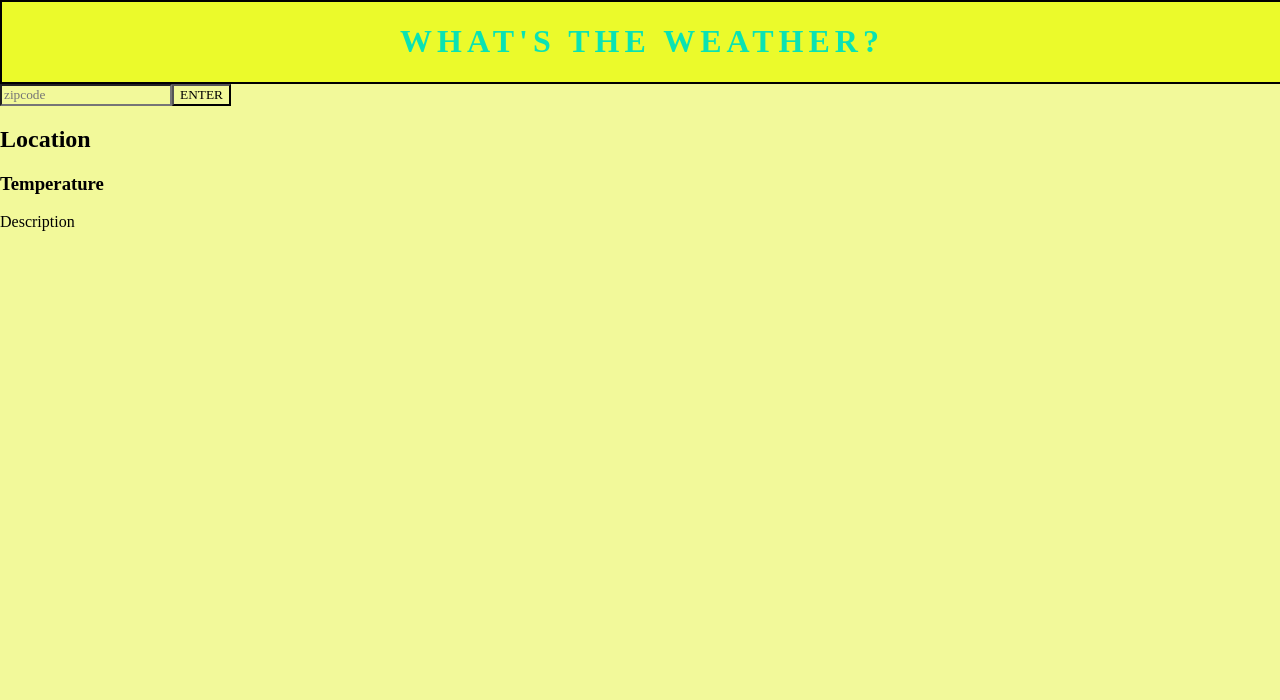
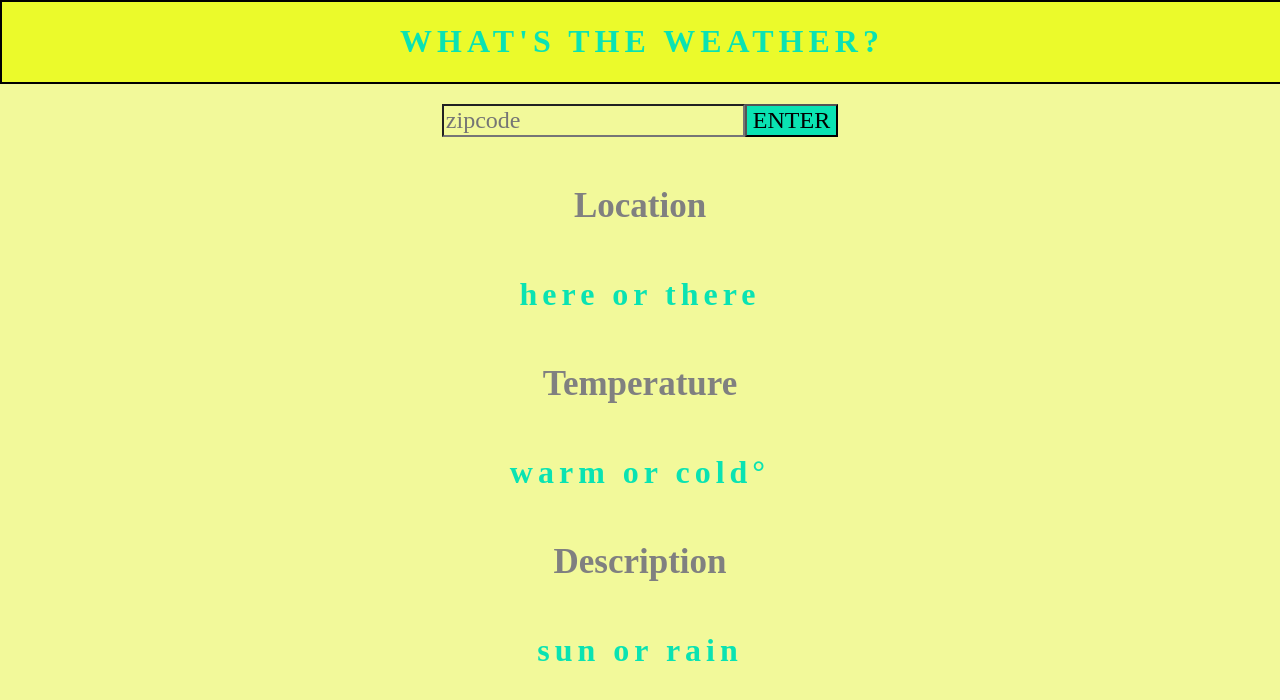
Before and after one commit to samischonefeld/weather_030319, a React (Create React App) app: page / in a window 1280 px wide. Shown: the top 700 px of the page. Built offline with nearby package versions, Linux system fonts and the light colour scheme; a web font is replaced by a local one.

Commit message:
updated styling

```diff
--- a/src/App.css
+++ b/src/App.css
@@ -9,12 +9,17 @@
   justify-content: center;
   background-color: #EBFA2B;
 }
+.title {
+  background-color: #EBFA2B;
+}
 h1 {
     color: #0AE3B2;
     letter-spacing: 5px;
-    background-color: #EBFA2B;
 }
-
+h2 {
+  font-size: 35px;
+  color: gray;
+}
 * {
   font-family: 'ZCOOL QingKe HuangYou', cursive;
   background-color: #F2F99A;
@@ -35,20 +40,29 @@ ul {
 }
 
 /*Search*/
-form{
-  border: 2px solid black;
+.searchbar {
+  display: flex;
+  justify-content: center;
   padding: 20px;
 }
-.formcontainer{
-  border: 2px solid blue;
+.zipinput {
+  font-size: 24px;
+}
+
+.submitbutton {
+  font-size: 24px;
+  background-color: #0AE3B2;
+}
+
+/*Global*/
+.page_container{
   display: flex;
+  flex-direction: column;
   justify-content: center;
+}
+/*Results*/
+.results_container{
+  display: flex;
   flex-direction: column;
+  align-items: center;
 }
-.formtitle{
-  border: 2px solid red;
-  display: flex;
-  justify-content: center;
-  padding: 10px;
-  color: #0AE3B2;
-}
--- a/src/App.js
+++ b/src/App.js
@@ -8,21 +8,21 @@ class App extends Component {
   state = {
     zip: '',
     weather: '',
-    temp: '',
-    location: '',
-    description: '',
+    temp: 'warm or cold',
+    location: 'here or there',
+    description: 'sun or rain',
   }
 
   handleChange(e) {
     let value = e.target.value
-    this.setState({zip: value})
+    this.setState({ zip: value })
   }
 
-  fetchAPI(){
+  fetchAPI() {
     let zip = this.state.zip;
     let url = `//api.openweathermap.org/data/2.5/weather?zip=${zip},us&units=imperial&appid=fecb88d974a5942d6be1e7a92c741227`
-    fetch (url)
-    .then (res => res.json())
+    fetch(url)
+      .then(res => res.json())
       .then(data => {
         console.log(data)
         this.setState(preState => ({
@@ -42,18 +42,22 @@ class App extends Component {
   render() {
     console.log('this is state', this.state)
     return (
-      <div>
+      <div className = 'page_container'>
       <Header />
+      <div className = "searchbar">
       <input
+        className = "zipinput"
         onChange = {(e) => this.handleChange(e)}
         type = 'text' value = {this.state.zipcode}
         placeholder = 'zipcode'>
       </input>
       <button
+        className = "submitbutton"
         onClick = {(e) => this.handleSubmit(e)}
         type = 'submit'>
         ENTER
       </button>
+      </div>
       <Results
         temp = {this.state.temp}
         location = {this.state.location}
--- a/src/Results.jsx
+++ b/src/Results.jsx
@@ -5,10 +5,14 @@ class Results extends Component{
   render(){
     console.log('this is props', this.props)
     return(
-      <div>
-      <h2> Location {this.props.location} </h2>
-      <h3> Temperature {this.props.temp}</h3>
-      <p> Description {this.props.description}</p>
+      <div className = 'results_container'>
+
+      <h2>Location</h2>
+      <h1> {this.props.location} </h1>
+      <h2> Temperature </h2>
+      <h1> {this.props.temp + '°'} </h1>
+      <h2> Description </h2>
+      <h1> {this.props.description} </h1>
       </div>
       )
   }
```
Lines whose indentation alone changed are shown as unchanged.
